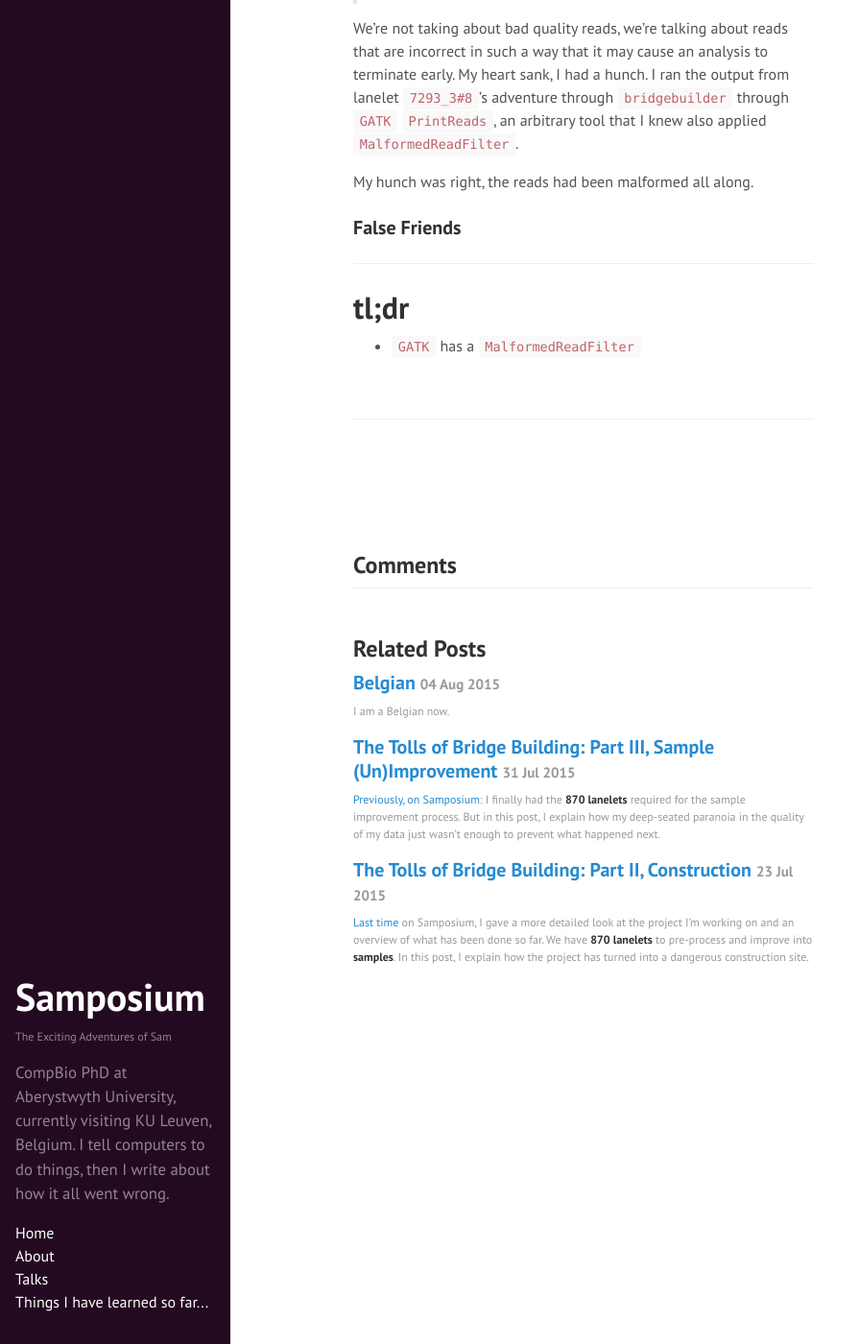
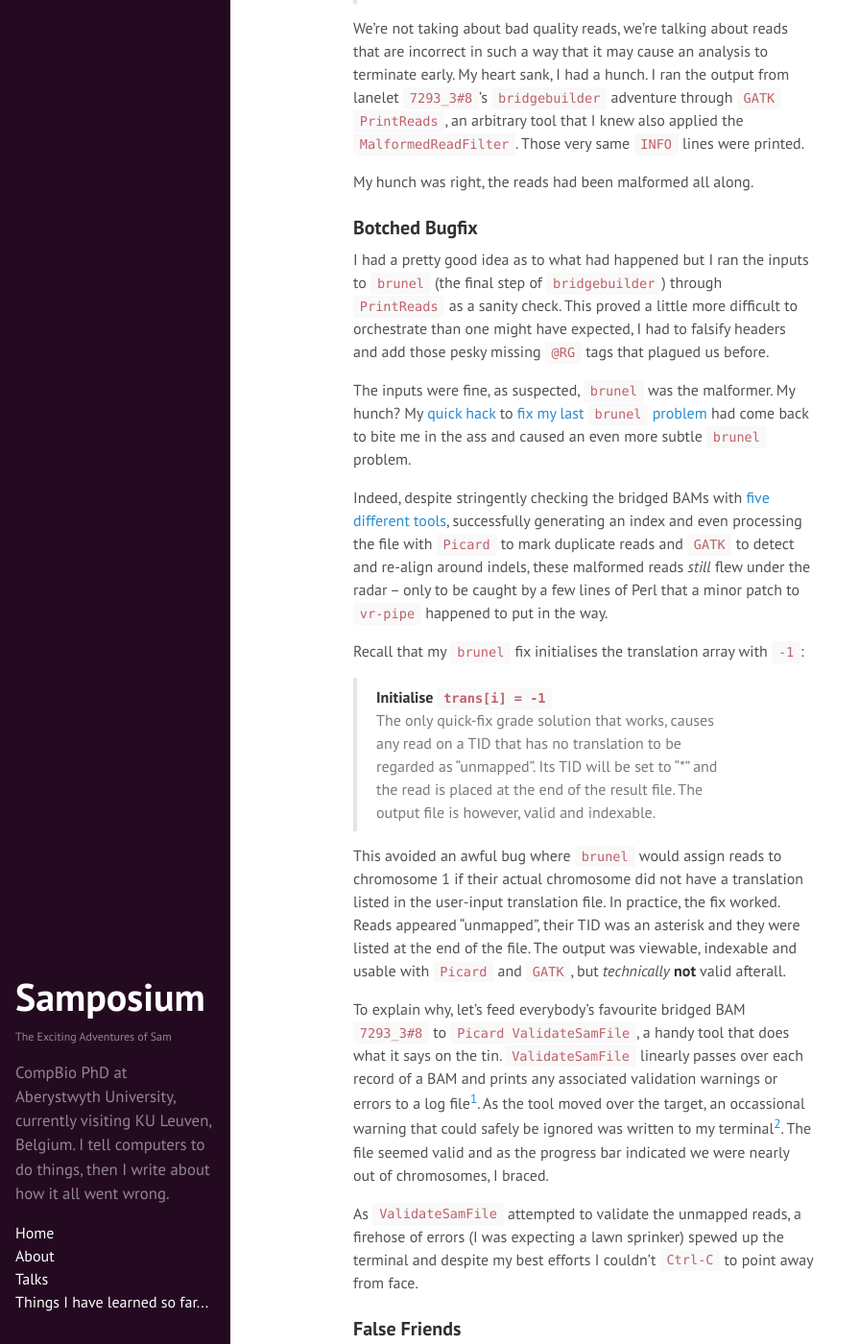
Before and after one commit to SamStudio8/samstudio8.github.io.off, a Jekyll site: the page built from _posts/2015-08-27-bridgebuilding-p4.md, in a window 1280 px wide and 1400 px high, scrolled down 2813 px. Shown: the whole window at 96% size, without its empty margins (0-895 px from the left). Built offline with Jekyll 4.4.1, drawn with Linux system fonts in a browser that asks for light colours; Markdown is read by kramdown in place of the engine named in the settings; comment, search, counter and statistics services are not loaded; some of the changed text lies outside the part shown.

Commit message:
Update 2015-08-27-bridgebuilding-p4.md

```diff
--- a/_posts/2015-08-27-bridgebuilding-p4.md
+++ b/_posts/2015-08-27-bridgebuilding-p4.md
@@ -3,8 +3,8 @@ layout: post
 title: "The Tolls of Bridge Building: Part IV, Mysterious Malformations [WIP]"
 ---
 
-Following a short hiatus on the sample *un*improvement job which may or may not
-have been halted by `vr-pipe` inadvertently [knocking over a storage node]({{ page.previous.url }})
+Following a short hiatus on the sample *un*-improvement job which may or may not
+have been halted by `vr-pipe` inadvertently [knocking over a storage node]({% post_url 2015-07-31-bridgebuilding-p3 %})
 at the Sanger Institute, our **837** *non-33* jobs burst back in to life
 only to fall at the final hurdle of the first pipeline of the `vr-pipe`
 workflow. Despite my lack of tweed hat and pipe, it was time to play
@@ -99,15 +99,72 @@ I read the manual for the filter once more and realised we'd ignored the gravity
 
 We're not taking about bad quality reads, we're talking about reads that are incorrect in such a way
 that it may cause an analysis to terminate early. My heart sank, I had a hunch. I ran the output from
-lanelet `7293_3#8`'s adventure through `bridgebuilder` through `GATK` `PrintReads`, an arbitrary tool
-that I knew also applied `MalformedReadFilter`.
+lanelet `7293_3#8`'s `bridgebuilder` adventure through `GATK` [`PrintReads`](https://www.broadinstitute.org/gatk/gatkdocs/org_broadinstitute_gatk_tools_walkers_readutils_PrintReads.php), an arbitrary tool
+that I knew also applied the `MalformedReadFilter`. Those very same `INFO` lines were printed.
 
 My hunch was right, the reads had been malformed all along.
 
+### Botched Bugfix
+I had a pretty good idea as to what had happened but I ran the inputs to `brunel`
+(the final step of `bridgebuilder`) through `PrintReads` as a sanity check. This proved
+a little more difficult to orchestrate than one might have expected, I had to falsify headers
+and add those pesky missing `@RG` tags that plagued us before.
+
+The inputs were fine, as suspected, `brunel` was the malformer. My hunch? My [quick hack](https://github.com/SamStudio8/bridgebuilder/commit/e5a83b46d64f888c6dc7780779a2786d7849328e)
+to [fix my last `brunel` problem]({% post_url 2015-07-31-bridgebuilding-p3 %}#translations) had come back
+to bite me in the ass and caused an even more subtle `brunel` problem.
+
+Indeed, despite stringently checking the bridged BAMs with
+[five different tools]({% post_url 2015-07-23-bridgebuilding-p2 %}#finalchecks), successfully generating
+an index and even processing the file with `Picard` to mark duplicate reads and `GATK` to detect and re-align
+around indels, these malformed reads *still* flew under the radar -- only to be caught by a few
+lines of Perl that a minor patch to `vr-pipe` happened to put in the way.
+
+Recall that my `brunel` fix initialises the translation array with `-1`:
+
+> **Initialise `trans[i] = -1`**
+> The only quick-fix grade solution that works, causes any read on a TID that has no translation to be regarded as "unmapped". Its TID will be set to "*" and the read is placed at the end of the result file. The output file is however, valid and indexable.
+
+This avoided an awful bug where `brunel` would assign reads to chromosome 1 if their actual
+chromosome did not have a translation listed in the user-input translation file.
+In practice, the fix worked. Reads appeared "unmapped", their TID was an asterisk and they were listed at
+the end of the file. The output was viewable, indexable and usable with `Picard` and `GATK`,
+but *technically* **not** valid afterall.
+
+To explain why, let's feed everybody's favourite bridged BAM `7293_3#8` to [`Picard ValidateSamFile`](http://broadinstitute.github.io/picard/command-line-overview.html#ValidateSamFile), a
+handy tool that does what it says on the tin. `ValidateSamFile` linearly passes over each record of a
+BAM and prints any associated validation warnings or errors to a log file[^1]. As the tool moved over the target,
+an occassional warning that could safely be ignored was written to my terminal[^2]. The file seemed valid and
+as the progress bar indicated we were nearly out of chromosomes, I braced.
+
+As `ValidateSamFile` attempted to validate the unmapped reads, a firehose of errors (I was expecting
+a lawn sprinker) spewed up the terminal and despite my best efforts I couldn't `Ctrl-C` to point away
+from face.
+
 ### False Friends
+There was a clear pattern to the log file. Each read that I had translated to unmapped triggered
+four warnings. Taking just one of thousands of such quads:
 
+> ERROR: [...] Mate Alignment start should be 0 because reference name = *.
+> ERROR: [...] MAPQ should be 0 for unmapped read.
+> ERROR: [...] Alignment start should be 0 because reference name = *.
+
+
+Yes, I'd translated the TID to describe a read as unmapped. But I failed to follow the BAM specification...
+
+* Update the mate TID
+* Update the alignment position
+* Update the mate alignment position
+* Update the mapping quality
+
+Initially I update `brunel` to just update the read's unmapped flag, but the `MalformedReadFilter`
+persisted.
 
 * * *
 
 #tl;dr
 * `GATK` has a `MalformedReadFilter`
+
+[^1]: Had I known of the tool sooner, I would have employed it as part of the extensive `bridgebuilder` quality control suite.
+
+[^2]: Interestingly, despite [causing jobs to terminate]({% post_url 2015-07-31-bridgebuilding-p3 %}#vanish-rg), a read missing an `RG` tag is a warning, not an error.
```
